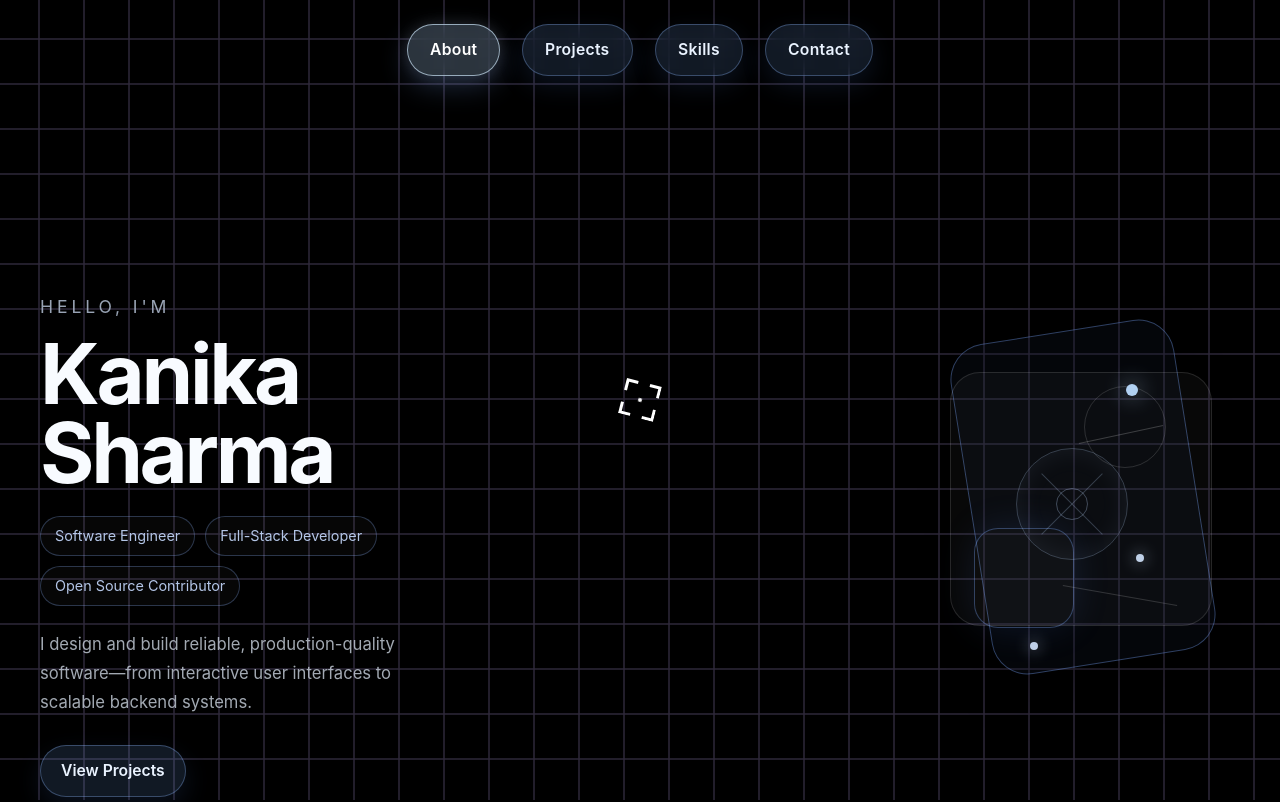
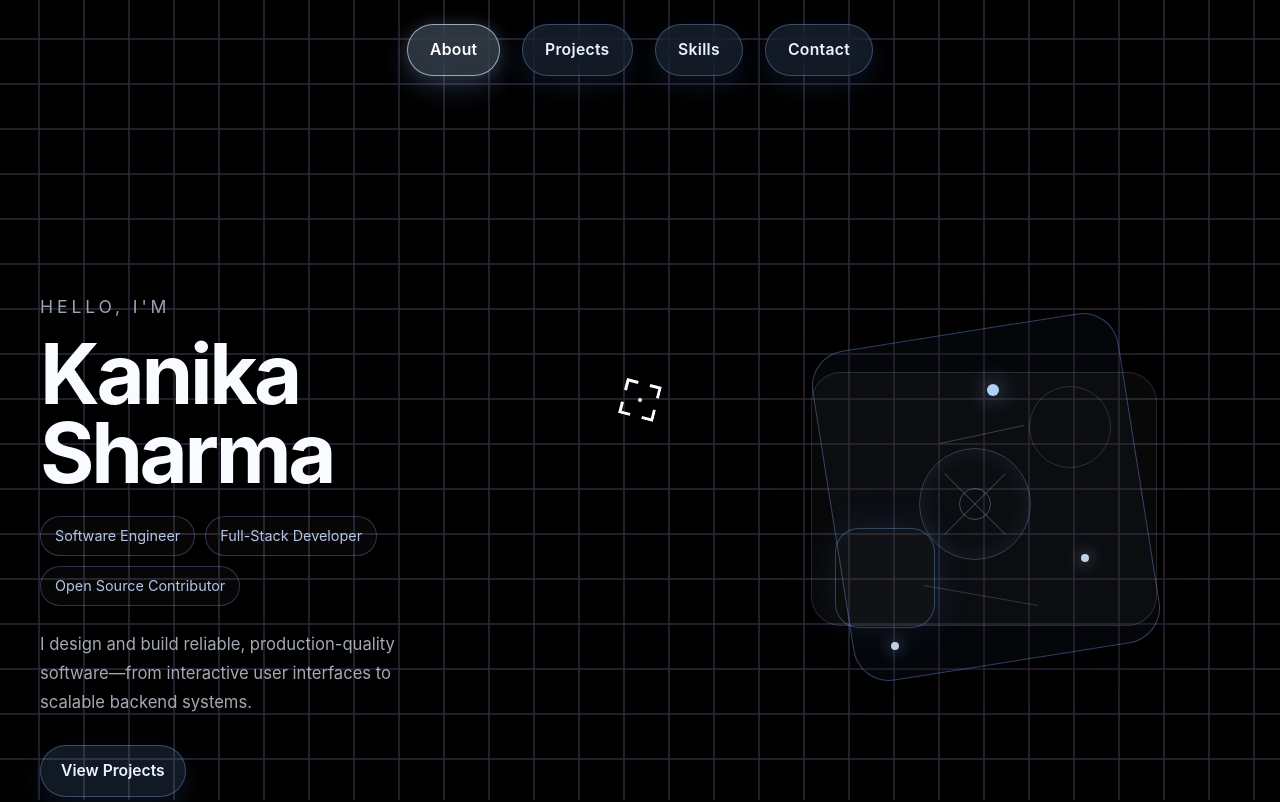
Before and after one commit to kanikasharma-18/Portfolio, a React app: page / in a window 1280 px wide. Shown: the top 802 px of the page. Built offline with nearby package versions, Linux system fonts and the light colour scheme; the HTML template or start-up script is replaced by a standard one.

Commit message:
Update portfolio contact section

```diff
--- a/src/App.jsx
+++ b/src/App.jsx
@@ -3,6 +3,7 @@ import TargetCursor from "./components/TargetCursor";
 import Projects from "./components/Projects";
 import TechStack from "./components/TechStack";
 import Navbar from "./components/Navbar";
+import Contact from "./components/Contact";
 
 function App() {
   return (
@@ -15,7 +16,7 @@ function App() {
           inset: 0,
           zIndex: 0,
           background: "#000",
-          pointerEvents: "auto",
+          pointerEvents: "none",
         }}
       >
         <ShapeGrid
@@ -56,8 +57,8 @@ function App() {
           <main
             style={{
               display: "grid",
-              gridTemplateColumns: "minmax(0, 1.04fr) minmax(320px, 0.96fr)",
-              gap: "500px",
+              gridTemplateColumns: "minmax(0, 1.04fr) minmax(0, 0.96fr)",
+              gap: "clamp(32px, 8vw, 96px)",
               alignItems: "start",
               paddingTop: "250px",
             }}
@@ -157,6 +158,7 @@ function App() {
                   width: "420px",
                   height: "420px",
                   maxWidth: "100%",
+                  overflow: "hidden",
                 }}
               >
                 <div
@@ -320,7 +322,7 @@ function App() {
 
       <TechStack />
 
-      <div id="contact" style={{ paddingBottom: "80px" }} />
+      <Contact />
     </div>
   );
 }
```
